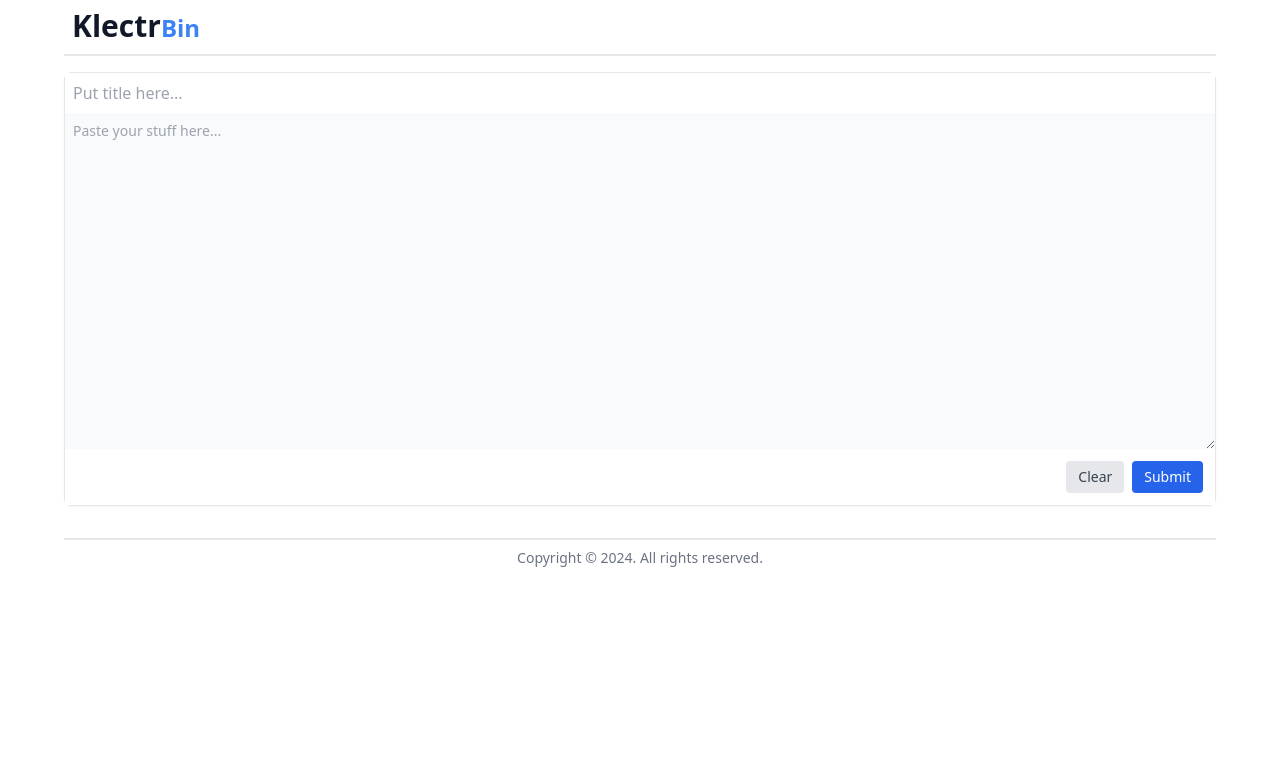
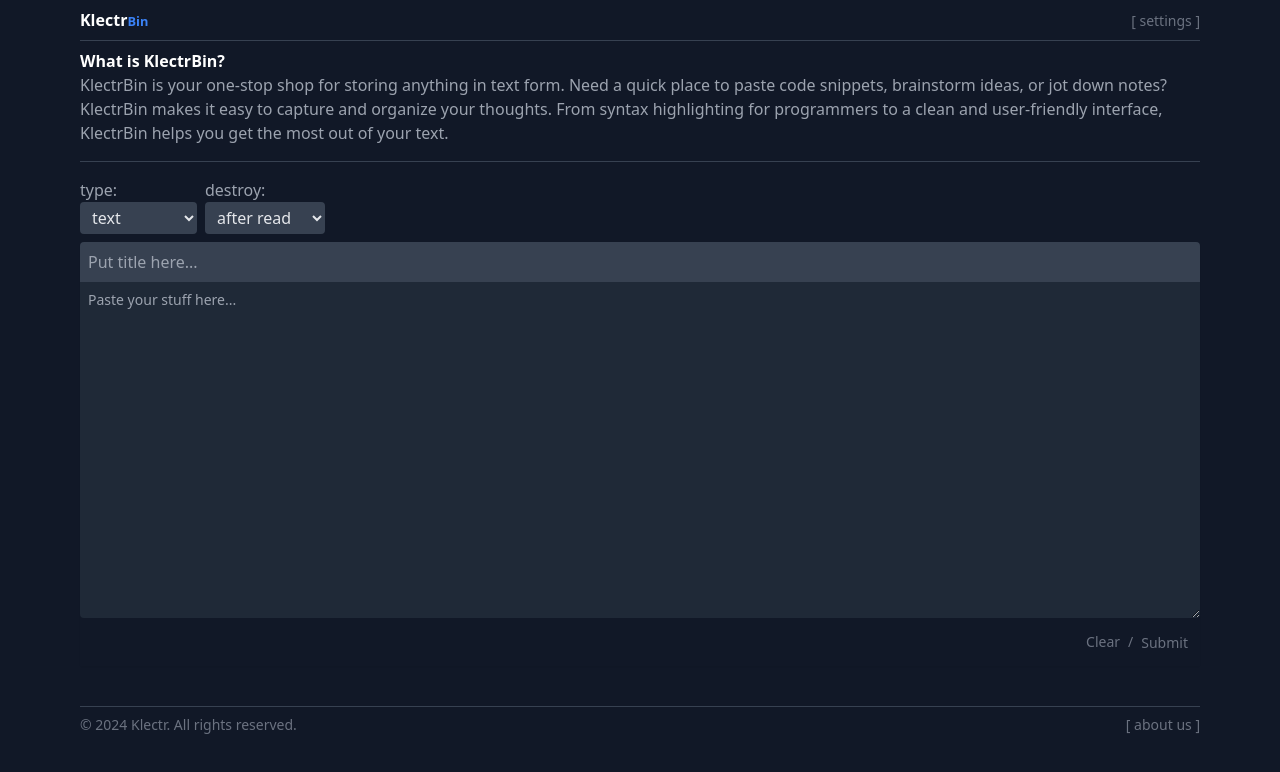
Before and after one commit to Klectr/KlectrBin, a plain HTML site: page src/index.html in a window 1280 px wide. Drawn offline with nearby package versions, Linux system fonts and the light colour scheme.

Commit message:
update app

```diff
--- a/src/index.html
+++ b/src/index.html
@@ -14,47 +14,87 @@
 
 <!--  Container-->
 
-<body class="container mx-auto max-w-6xl">
+<body class="container mx-auto max-w-6xl px-4 p-2 bg-gray-900 flex flex-col gap-2">
   <!--  HEADER -->
-  <header class="border-b-2 flex justify-center mb-4">
-    <div class="px-2 py-2 w-full max-w-6xl ">
-      <h1 class="text-2xl font-bold text-gray-900 sm:text-3xl">Klectr<small class="text-blue-500">Bin</small></h1>
+  <header class="flex justify-center ">
+    <div class="w-full max-w-6xl flex justify-between">
+      <h1 class="font-bold text-white">Klectr<small class="text-blue-500">Bin</small></h1>
+      <div>
+        <a class="text-sm text-gray-500 hover:text-blue-500" href="settings">[ settings ]</a>
+      </div>
     </div>
   </header>
 
+  <hr class="border-gray-700">
+
   <!--  MAIN-->
-  <main class="container m-auto max-w-6xl mb-8">
-    <div class="rounded-lg bg-gray-200 lg:col-span-2">
-      <div class="rounded-lg border border-gray-200 shadow-sm">
-        <form hx-post="/paste">
-          <div>
-            <input name='title' id='title' placeholder="Put title here..."
-              class="border-none p-2 w-full focus:outline-none" />
+  <main class="container m-auto max-w-6xl mb-8 flex flex-col gap-4">
+    <div>
+      <h1 class="text-white font-bold">What is KlectrBin?</h1>
+      <p class="text-gray-400">KlectrBin is your one-stop shop for storing anything in text form. Need a quick place to
+        paste code snippets,
+        brainstorm ideas, or jot down notes? KlectrBin makes it easy to capture and organize your thoughts. From syntax
+        highlighting for programmers to a clean and user-friendly interface, KlectrBin helps you get the most out of
+        your text.</p>
+    </div>
+
+    <hr class="border-gray-700">
+
+
+
+    <form hx-post="/paste">
+      <div class="rounded lg:col-span-2 gap-2 flex-col flex">
+        <div class="flex gap-2">
+          <div class="flex flex-col">
+            <label class="text-gray-400">type: </label>
+            <select name="type" class="bg-gray-700 text-gray-200 px-2 py-1 rounded">
+              <option>text</option>
+              <option>javascript</option>
+              <option>rust</option>
+              <option>markdown</option>
+              <option>html</option>
+            </select>
           </div>
+
+          <div class="flex flex-col">
+            <label class="text-gray-400">destroy: </label>
+            <select name="type" class="bg-gray-700 text-gray-200 px-2 py-1 rounded">
+              <option>after read</option>
+              <option>1 minute</option>
+              <option>5 minutes</option>
+              <option>10 minutes</option>
+            </select>
+          </div>
+        </div>
+        <div class="rounded shadow-sm">
+          <input name='title' id='title' placeholder="Put title here..."
+            class="rounded-t border-none p-2 w-full focus:outline-none bg-gray-700 text-white" />
           <textarea name='content' id="content"
-            class="w-full resize-y border-none align-top sm:text-sm p-2 bg-gray-50 min-h-fit focus:outline-none"
+            class="rounded-b text-white w-full resize-y border-none align-top sm:text-sm p-2 bg-gray-50 min-h-fit focus:outline-none bg-gray-800"
             rows="16" placeholder="Paste your stuff here..."></textarea>
 
-          <div class="flex items-center justify-end gap-2 bg-white p-3">
-            <button type="button" onclick="handleClearClick()"
-              class="rounded bg-gray-200 px-3 py-1.5 text-sm font-medium text-gray-700 hover:text-gray-600">
+          <div class="flex items-center justify-end gap-2 bg-gray-900 p-3">
+            <button type="button" onclick="handleClearClick()" class="text-sm text-gray-500 hover:text-blue-500">
               Clear
             </button>
-
-            <button type="submit"
-              class="rounded bg-blue-600 px-3 py-1.5 text-sm font-medium text-white hover:bg-blue-700">
-              Submit
-            </button>
+            <p class="text-sm text-gray-500 hover:text-blue-500">/
+            <p>
+              <button type="submit" class="text-sm text-gray-500 hover:text-blue-500">
+                Submit
+              </button>
           </div>
-        </form>
+        </div>
       </div>
-    </div>
+    </form>
   </main>
 
-  <footer class="border-t-2">
-    <p class="mt-2 text-center text-sm text-gray-500 ">
-      Copyright &copy; 2024. All rights reserved.
+  <hr class="border-gray-700">
+
+  <footer class="flex justify-between">
+    <p class="text-sm text-gray-500 ">
+      &copy; 2024 Klectr. All rights reserved.
     </p>
+    <a href="https://tristonarmstrong.com" class="text-sm text-gray-500 hover:text-blue-500">[ about us ]</a>
   </footer>
 </body>
 
@@ -67,4 +107,8 @@
   }
 </script>
 
+<script type="text/javascript">
+
+</script>
+
 </html>
```
Also changed, not shown: src/settings.html (added, +48 -0 lines), 1 other file.
